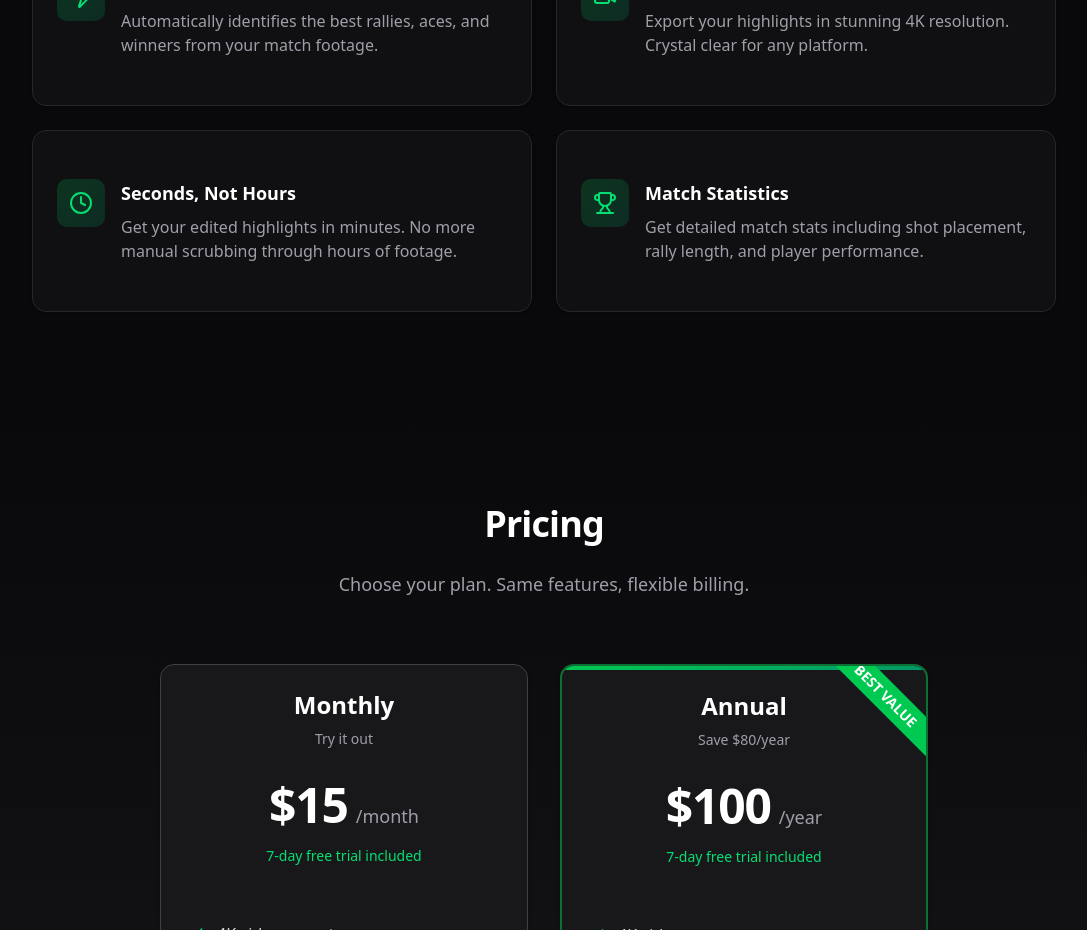
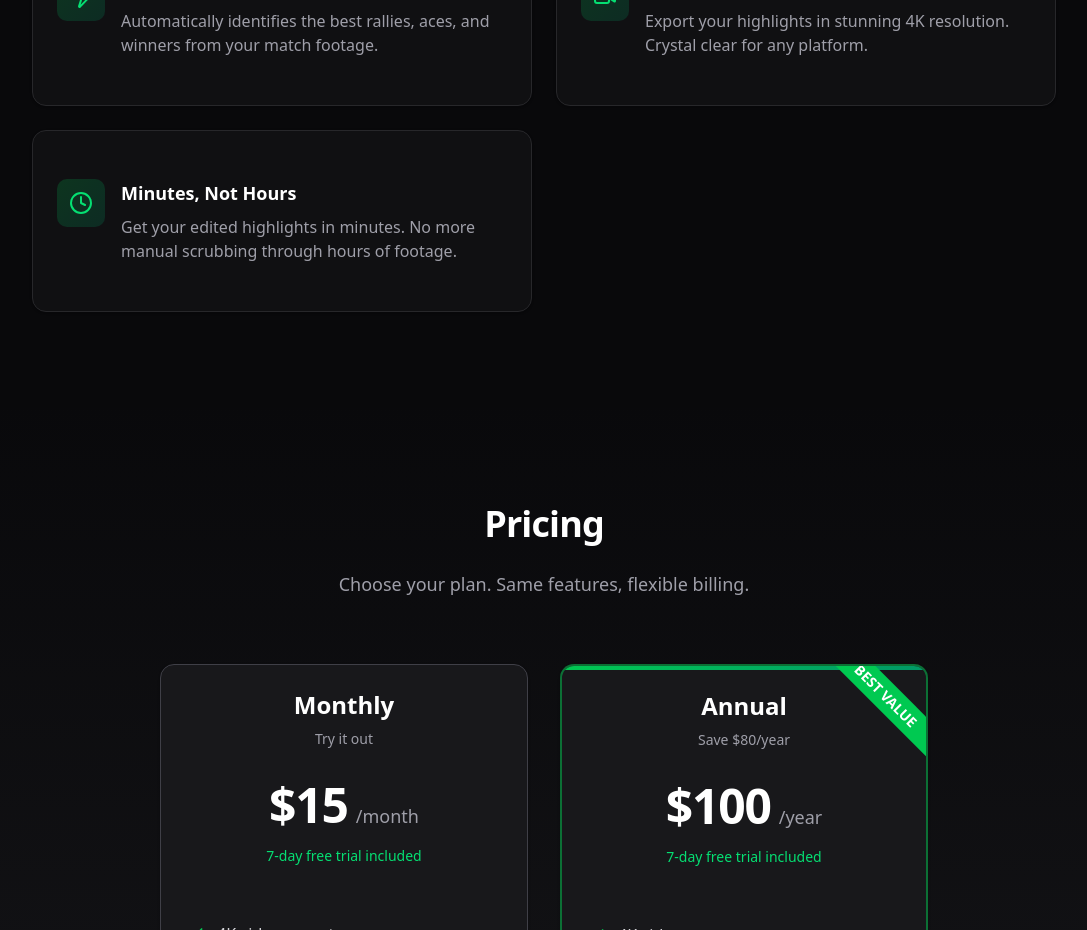
Before and after one commit to zhiachong/rallycut-web, a Next.js app: page / in a window 1280 px wide. Shown: the part 1580-2510 px from the top of the page, without its empty margins (96-1183 px from the left). Built offline with nearby package versions, Linux system fonts and the light colour scheme.

Commit message:
Fix: Change 'Seconds' to 'Minutes' (honest timeline), remove stats feature card

```diff
--- a/app/layout.tsx
+++ b/app/layout.tsx
@@ -14,7 +14,7 @@ const geistMono = Geist_Mono({
 
 export const metadata: Metadata = {
   title: "RallyCut - AI Tennis Highlights",
-  description: "SwingVision for highlights. 4K export. Half the price. AI-powered tennis highlight generation in seconds.",
+  description: "Get 4K tennis highlights in minutes. 7-day free trial. AI-powered highlight extraction.",
 };
 
 export default function RootLayout({
--- a/components/features.tsx
+++ b/components/features.tsx
@@ -13,14 +13,9 @@ const features = [
     icon: Video,
   },
   {
-    name: 'Seconds, Not Hours',
+    name: 'Minutes, Not Hours',
     description: 'Get your edited highlights in minutes. No more manual scrubbing through hours of footage.',
     icon: Clock,
-  },
-  {
-    name: 'Match Statistics',
-    description: 'Get detailed match stats including shot placement, rally length, and player performance.',
-    icon: Trophy,
   },
 ];
 
```
